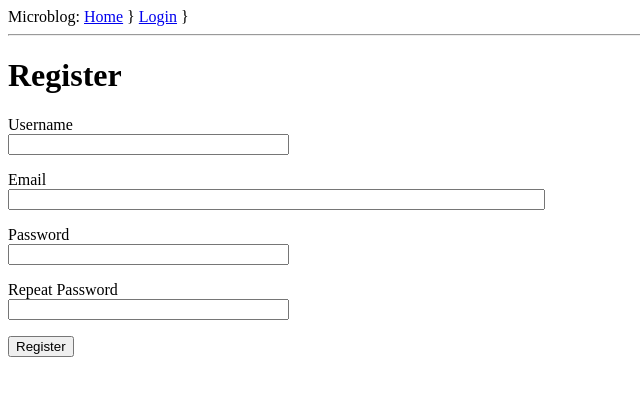
After one commit to jsafrit/microblog2, a Flask app: page /register in a window 1280 px wide. The commit adds this page. Shown: the top 396 px of the page, without its empty margins (0-640 px from the left). Run offline with Flask 2, Linux system fonts and the light colour scheme.

Commit message:
After part 5 complete

```diff
--- a/app/__init__.py
+++ b/app/__init__.py
@@ -2,10 +2,15 @@ from flask import Flask
 from config import Config
 from flask_sqlalchemy import SQLAlchemy
 from flask_migrate import Migrate
+from flask_login import LoginManager
+
 
 app = Flask(__name__)
 app.config.from_object(Config)
 db = SQLAlchemy(app)
 migrate = Migrate(app, db)
 
+login = LoginManager(app)
+login.login_view = 'login'
+
 from app import routes, models
--- a/app/forms.py
+++ b/app/forms.py
@@ -1,6 +1,7 @@
 from flask_wtf import FlaskForm
 from wtforms import StringField, PasswordField, BooleanField, SubmitField
-from wtforms.validators import DataRequired
+from wtforms.validators import ValidationError, DataRequired, Email, EqualTo
+from app.models import User
 
 
 class LoginForm(FlaskForm):
@@ -8,3 +9,22 @@ class LoginForm(FlaskForm):
     password = PasswordField('Password', validators=[DataRequired()])
     remember_me = BooleanField('Remember Me')
     submit = SubmitField('Sign In')
+
+
+class RegistrationForm(FlaskForm):
+    username = StringField('Username', validators=[DataRequired()])
+    email = StringField('Email', validators=[DataRequired(), Email()])
+    password = PasswordField('Password', validators=[DataRequired()])
+    password2 = PasswordField(
+        'Repeat Password', validators=[DataRequired(), EqualTo('password')])
+    submit = SubmitField('Register')
+
+    def validate_username(self, username):
+        user = User.query.filter_by(username=username.data).first()
+        if user is not None:
+            raise ValidationError('Please use a different username.')
+
+    def validate_email(self, email):
+        user = User.query.filter_by(email=email.data).first()
+        if user is not None:
+            raise ValidationError('Please use a different email address.')
--- a/app/routes.py
+++ b/app/routes.py
@@ -1,13 +1,16 @@
-from flask import render_template, flash, redirect, url_for
+from flask import render_template, flash, redirect, url_for, request
 
-from app import app
-from app.forms import LoginForm
+from app import app, db
+from app.forms import LoginForm, RegistrationForm
+from flask_login import current_user, login_user, logout_user, login_required
+from app.models import User
+from werkzeug.urls import url_parse
 
 
 @app.route('/')
 @app.route('/index')
+@login_required
 def index():
-    user = {'username': 'John'}
     posts = [
         {
             'author': {'username': 'John'},
@@ -18,7 +21,7 @@ def index():
             'body': 'The Avengers movie was so cool!'
         }
     ]
-    return render_template('index.html', title='Home', user=user, posts=posts)
+    return render_template('index.html', title='Home Page', posts=posts)
 
 
 @app.route('/no')
@@ -29,9 +32,38 @@ def no():
 
 @app.route('/login', methods=['GET', 'POST'])
 def login():
+    if current_user.is_authenticated:
+        return redirect(url_for('index'))
     form = LoginForm()
     if form.validate_on_submit():
-        flash('Login requested for user {}, remember_me={}'.format(
-            form.username.data, form.remember_me.data))
+        user = User.query.filter_by(username=form.username.data).first()
+        if user is None or not user.check_password(form.password.data):
+            flash('Invalid username or password')
+            return redirect(url_for('login'))
+        login_user(user, remember=form.remember_me.data)
+        next_page = request.args.get('next')
+        if not next_page or url_parse(next_page).netloc != '':
+            next_page = url_for('index')
+        return redirect(next_page)
+    return render_template('login.html', title='Sign In', form=form)
+
+
+@app.route('/logout')
+def logout():
+    logout_user()
+    return redirect(url_for('index'))
+
+
+@app.route('/register', methods=['GET', 'POST'])
+def register():
+    if current_user.is_authenticated:
         return redirect(url_for('index'))
-    return render_template('login.html', title='Sign In', form=form)
+    form = RegistrationForm()
+    if form.validate_on_submit():
+        user = User(username=form.username.data, email=form.email.data)
+        user.set_password(form.password.data)
+        db.session.add(user)
+        db.session.commit()
+        flash('Congratulations, you are now a registered user!')
+        return redirect(url_for('login'))
+    return render_template('register.html', title='Register', form=form)
--- a/app/templates/base.html
+++ b/app/templates/base.html
@@ -11,7 +11,11 @@
         <div>
             Microblog:
             <a href="{{ url_for('index') }}">Home</a>
+            {% if current_user.is_anonymous %}}
             <a href="{{ url_for('login') }}">Login</a>
+            {% else %}
+            <a href="{{ url_for('logout') }}">Logout</a>
+            {% endif %}}
         </div>
         <hr>
         {% with messages = get_flashed_messages() %}
--- a/app/templates/index.html
+++ b/app/templates/index.html
@@ -1,7 +1,7 @@
 {% extends "base.html" %}
 
 {% block content %}
-    <h1>Hi, {{ user.username }}!</h1>
+    <h1>Hi, {{ current_user.username }}!</h1>
     {% for post in posts %}
     <div><p>{{ post.author.username }} says: <b>{{ post.body }}</b></p></div>
     {% endfor %}
--- a/app/templates/login.html
+++ b/app/templates/login.html
@@ -21,4 +21,5 @@
         <p>{{ form.remember_me() }} {{ form.remember_me.label }}</p>
         <p>{{ form.submit() }}</p>
     </form>
+    <p>New User? <a href="{{ url_for('register') }}">Click to Register!</a></p>
 {% endblock %}
--- /dev/null
+++ b/app/templates/register.html
@@ -0,0 +1,37 @@
+{% extends "base.html" %}
+
+{% block content %}
+    <h1>Register</h1>
+    <form action="" method="post">
+        {{ form.hidden_tag() }}
+        <p>
+            {{ form.username.label }}<br>
+            {{ form.username(size=32) }}<br>
+            {% for error in form.username.errors %}
+            <span style="color: red;">[{{ error }}]</span>
+            {% endfor %}
+        </p>
+        <p>
+            {{ form.email.label }}<br>
+            {{ form.email(size=64) }}<br>
+            {% for error in form.email.errors %}
+            <span style="color: red;">[{{ error }}]</span>
+            {% endfor %}
+        </p>
+        <p>
+            {{ form.password.label }}<br>
+            {{ form.password(size=32) }}<br>
+            {% for error in form.password.errors %}
+            <span style="color: red;">[{{ error }}]</span>
+            {% endfor %}
+        </p>
+        <p>
+            {{ form.password2.label }}<br>
+            {{ form.password2(size=32) }}<br>
+            {% for error in form.password2.errors %}
+            <span style="color: red;">[{{ error }}]</span>
+            {% endfor %}
+        </p>
+        <p>{{ form.submit() }}</p>
+    </form>
+{% endblock %}
--- a/requirements.txt
+++ b/requirements.txt
@@ -2,6 +2,7 @@ alembic==0.9.6
 certifi==2017.11.5
 click==6.7
 Flask==0.12.2
+Flask-Login==0.4.1
 Flask-Migrate==2.1.1
 Flask-SQLAlchemy==2.3.2
 Flask-WTF==0.14.2
```
Also changed, not shown: app/models.py (+15 -2 lines), app.db, 1 other file.
